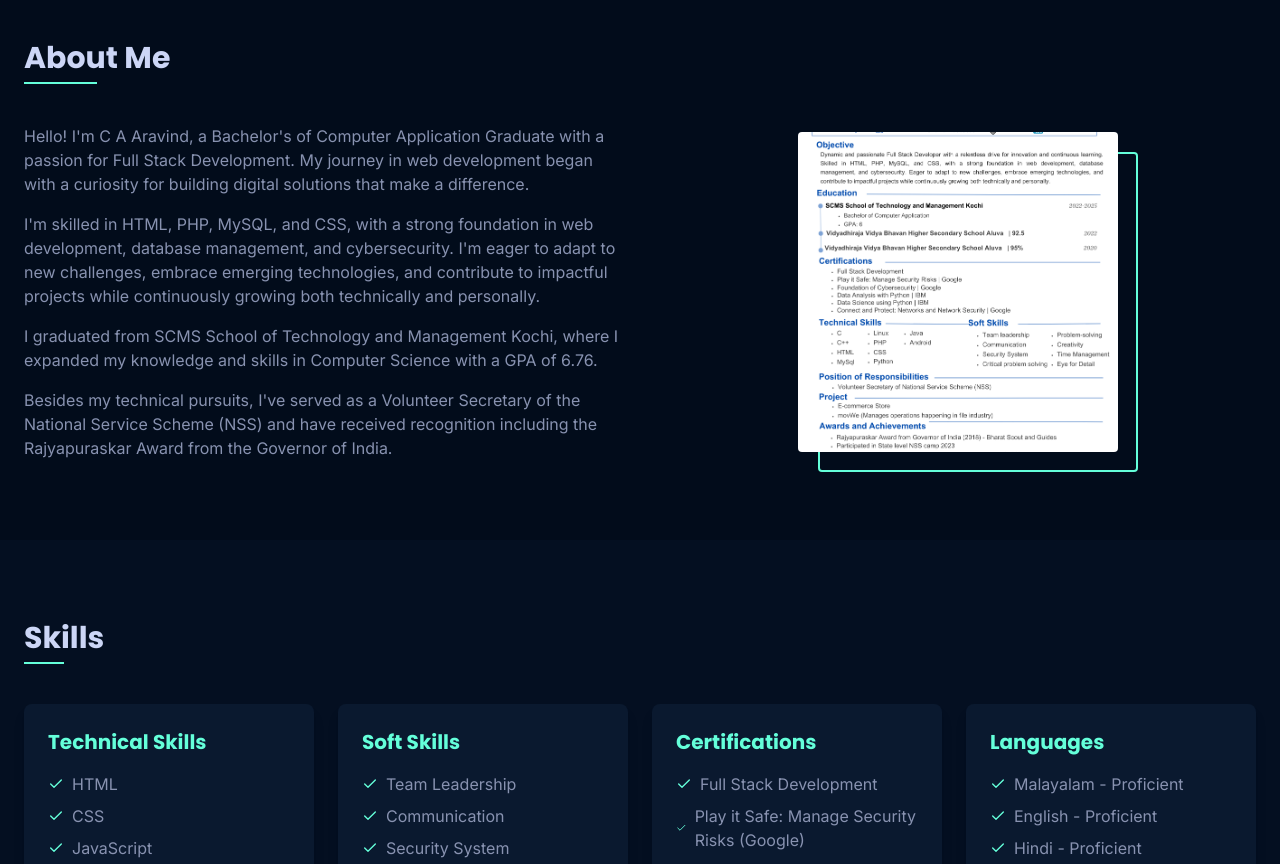
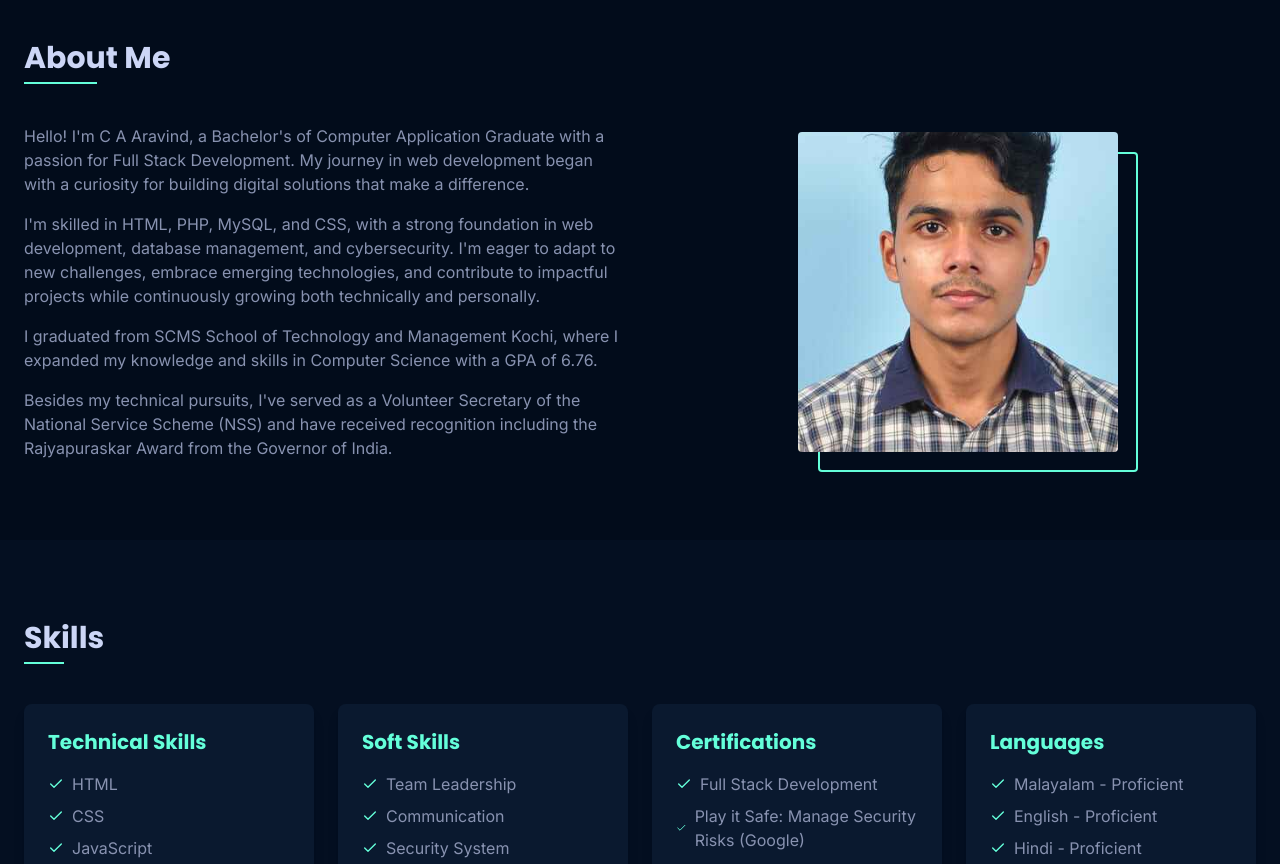
Before and after one commit to caaravind1/portfolio-website, a React (Vite) app: page / in a window 1280 px wide. Shown: the part 840-1704 px from the top of the page. Built offline with nearby package versions, Linux system fonts and the light colour scheme.

Commit message:
Replace resume with photo in About
Replaced the resume image with the user's photo in the About Me section.

```diff
--- a/src/components/About.tsx
+++ b/src/components/About.tsx
@@ -35,7 +35,7 @@ const About = () => {
         >
           <div className={`w-64 h-64 sm:w-80 sm:h-80 bg-gray-300 rounded relative z-10 overflow-hidden transition-all duration-500 ${isHovered ? 'shadow-[0_0_30px_rgba(100,255,218,0.4)]' : ''}`}>
             <img
-              src="/lovable-uploads/39e31d1c-c192-453e-bbcf-627f738775b0.png"
+              src="/lovable-uploads/8f684ce8-90fd-498b-a871-691381aafd81.png"
               alt="C A Aravind"
               className={`w-full h-full object-cover transition-transform duration-500 ${isHovered ? 'scale-105' : ''}`}
             />
```
Also changed, not shown: public/lovable-uploads/8f684ce8-90fd-498b-a871-691381aafd81.png (added).
